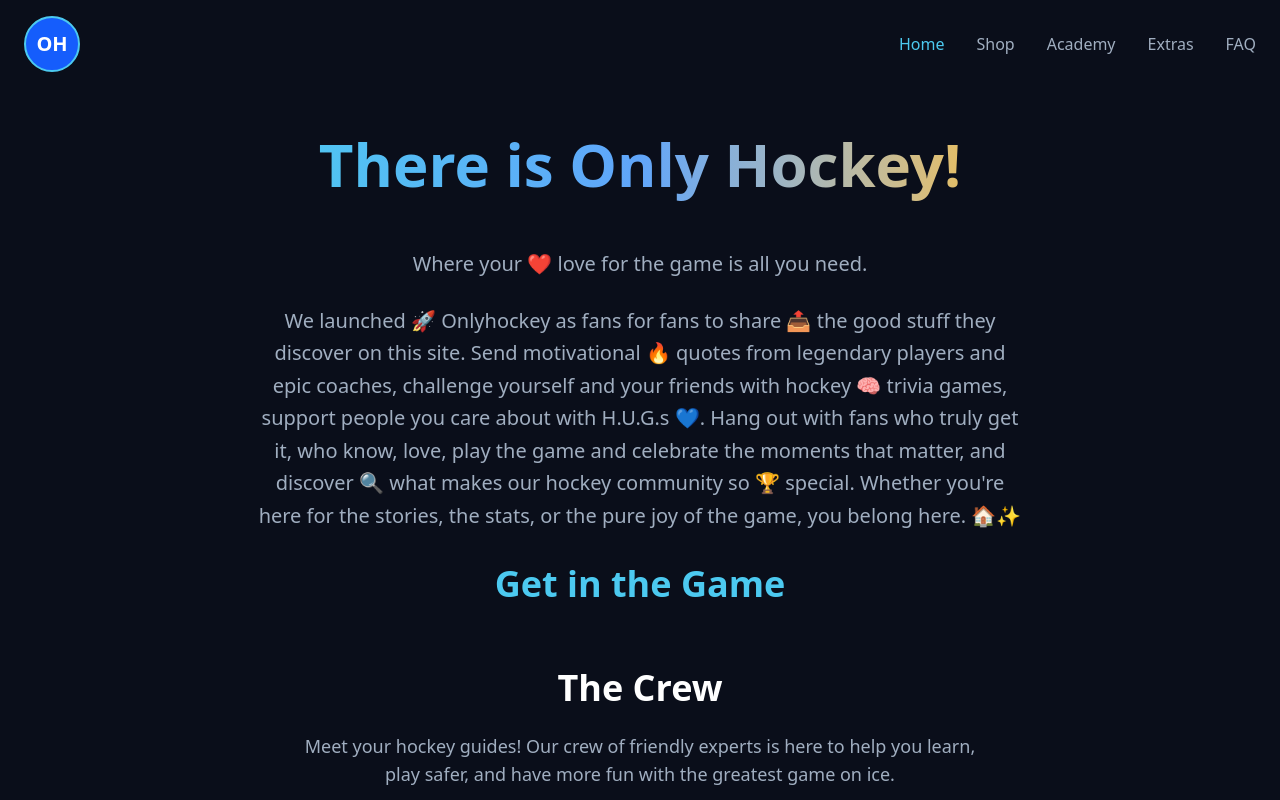
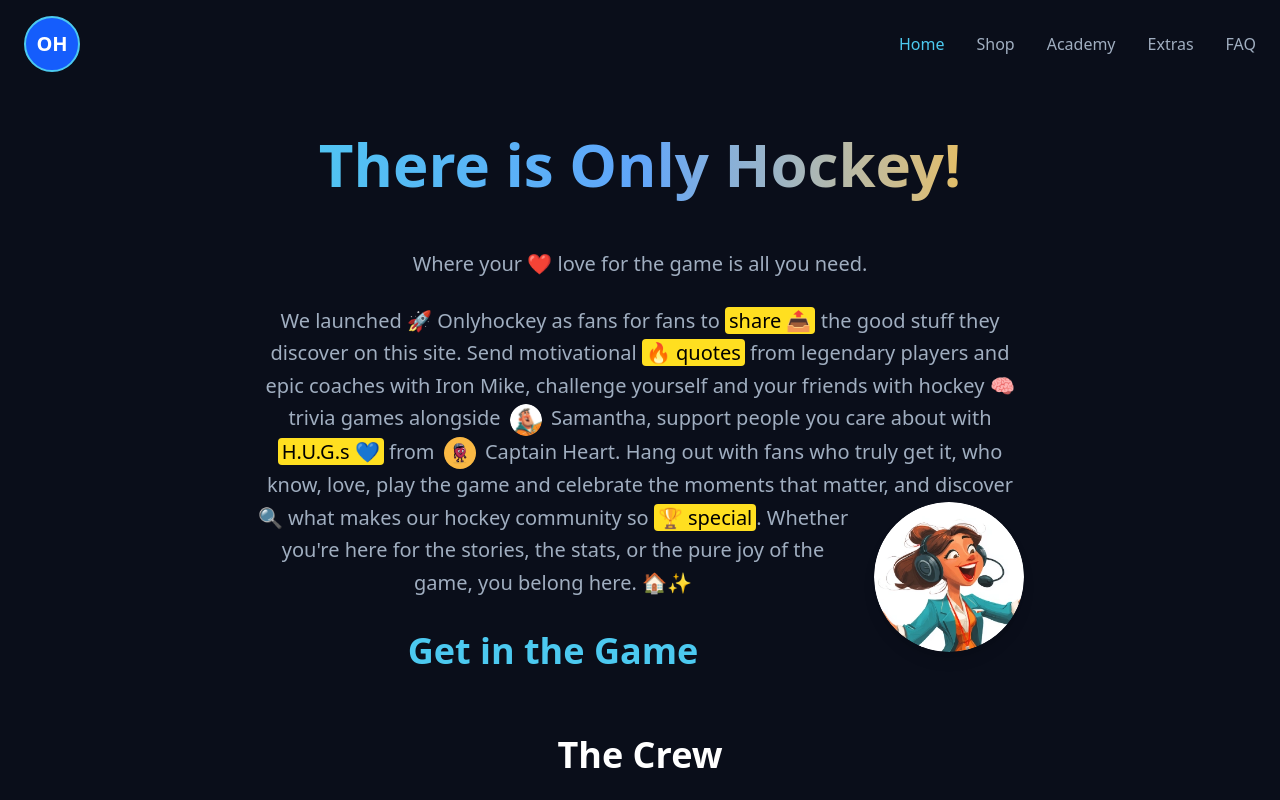
Before and after one commit to avintas/ohd, a Next.js app: page / in a window 1280 px wide. Shown: the top 800 px of the page. Built offline with nearby package versions, Linux system fonts and the light colour scheme.

Commit message:
appos and quates strugle and test-page variant

```diff
--- /dev/null
+++ b/src/app/test-page/page.tsx
@@ -0,0 +1,12 @@
+import {
+  PageLayout,
+  HeroSection
+} from '@/components';
+
+export default function TestPage() {
+  return (
+    <PageLayout>
+      <HeroSection />
+    </PageLayout>
+  );
+}
--- a/src/components/HeroSection.tsx
+++ b/src/components/HeroSection.tsx
@@ -1,4 +1,5 @@
 import React from 'react';
+import Image from 'next/image';
 
 export function HeroSection() {
   return (
@@ -11,7 +12,31 @@ export function HeroSection() {
           Where your ❤️ love for the game is all you need.
         </p>
         <p className="text-lg md:text-xl text-[#a0aec0] leading-relaxed max-w-3xl mx-auto mt-6">
-          We launched 🚀 Onlyhockey as fans for fans to share 📤 the good stuff they discover on this site. Send motivational 🔥 quotes from legendary players and epic coaches, challenge yourself and your friends with hockey 🧠 trivia games, support people you care about with H.U.G.s 💙. Hang out with fans who truly get it, who know, love, play the game and celebrate the moments that matter, and discover 🔍 what makes our hockey community so 🏆 special. Whether you&apos;re here for the stories, the stats, or the pure joy of the game, you belong here. 🏠✨
+          We launched 🚀 Onlyhockey as fans for fans to <span className="bg-yellow-300 text-black px-1 rounded">share 📤</span> the good stuff they discover on this site. Send motivational <span className="bg-yellow-300 text-black px-1 rounded">🔥 quotes</span> from legendary players and epic coaches with Iron Mike, challenge yourself and your friends with hockey 🧠 trivia games alongside{' '}
+          <Image
+            src="/pims/pim-1001.webp"
+            alt="Samantha"
+            width={32}
+            height={32}
+            className="inline-block rounded-full mx-1 align-middle"
+          />{' '}
+          Samantha, support people you care about with <span className="bg-yellow-300 text-black px-1 rounded">H.U.G.s 💙</span> from{' '}
+          <Image
+            src="/pims/avintas_cartoon_gently_smiling_heart_wearing_mini_hockey_helm_3d57920b-4966-4287-9597-1a3d2a7dafac_0.png"
+            alt="Captain Heart"
+            width={32}
+            height={32}
+            className="inline-block rounded-full mx-1 align-middle"
+          />{' '}
+          Captain Heart. Hang out with fans who truly get it, who know, love, play the game and celebrate the moments that matter, and{' '}
+          <Image
+            src="/pims/pim-1008.webp"
+            alt="Iron Mike"
+            width={150}
+            height={150}
+            className="float-right rounded-full ml-6 mb-4 shadow-lg"
+          />{' '}
+          discover 🔍 what makes our hockey community so <span className="bg-yellow-300 text-black px-1 rounded">🏆 special</span>. Whether you're here for the stories, the stats, or the pure joy of the game, you belong here. 🏠✨
         </p>
         <h2 className="mt-8 text-2xl md:text-4xl font-bold text-[#4cc9f0] hover:text-[#60a5fa] transition-colors duration-300">
           Get in the Game
```
